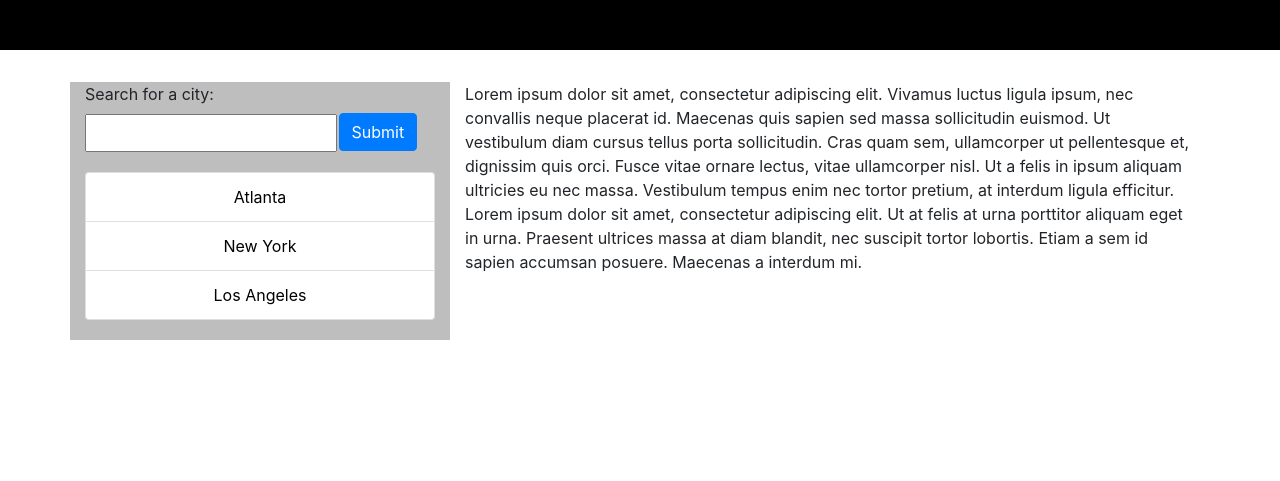
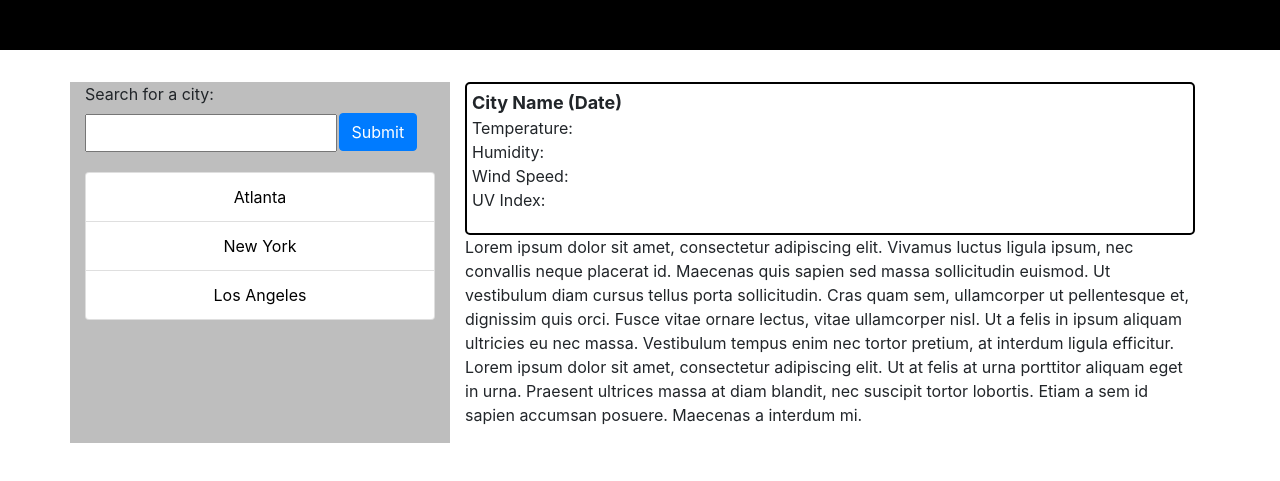
Before and after one commit to John-Paul-Grace/06-Weather-Dashboard, a plain HTML site: page index.html in a window 1280 px wide. Shown: the part 153-634 px from the top of the page. Drawn offline with nearby package versions, Linux system fonts and the light colour scheme; no server answers.

Commit message:
added placeholder html for current forecast

```diff
--- a/Assets/CSS/style.css
+++ b/Assets/CSS/style.css
@@ -28,3 +28,14 @@
 #city-list {
     margin: 20px 0;
 }
+
+#current-forecast {
+    border: 2px solid black;
+    border-radius: 5px;
+    padding: 5px;
+}
+
+#forecast-city-header {
+    font-weight: bold;
+    font-size: large;
+}
--- a/JavaScript/script.js
+++ b/JavaScript/script.js
@@ -31,6 +31,8 @@ $(document).ready(function() {
 
             // Placeholder text to ensure a successful call.
             console.log(response);
+
+            console.log(response.weather[0].icon)
         });
     }
 
--- a/index.html
+++ b/index.html
@@ -54,6 +54,21 @@
                 <!-- This column is for the current forecast and 5 day forecast.
                      It covers 8/12 of the screen on large screens, but 12/12 on smaller screens. -->
                 <div id="forecast-col" class="col-lg-8 col-md-12">
+
+                    <div id="current-forecast">
+                        <p>
+                            <span id="forecast-city-header">City Name (Date)</span><span id="weather-icon"></span>
+                            <br>
+                            Temperature: <span id="temperature"></span>
+                            <br>
+                            Humidity: <span id="humidity"></span>
+                            <br>
+                            Wind Speed: <span id="wind-speed"></span>
+                            <br>
+                            UV Index: <span id="uv-index"></span>
+                        </p>
+                    </div>
+
                     <p>Lorem ipsum dolor sit amet, consectetur adipiscing elit. Vivamus luctus ligula ipsum, nec convallis neque placerat id. Maecenas quis sapien sed massa sollicitudin euismod. Ut vestibulum diam cursus tellus porta sollicitudin. Cras quam sem, ullamcorper ut pellentesque et, dignissim quis orci. Fusce vitae ornare lectus, vitae ullamcorper nisl. Ut a felis in ipsum aliquam ultricies eu nec massa. Vestibulum tempus enim nec tortor pretium, at interdum ligula efficitur. Lorem ipsum dolor sit amet, consectetur adipiscing elit. Ut at felis at urna porttitor aliquam eget in urna. Praesent ultrices massa at diam blandit, nec suscipit tortor lobortis. Etiam a sem id sapien accumsan posuere. Maecenas a interdum mi.</p>
                 </div>
             </div>
```
